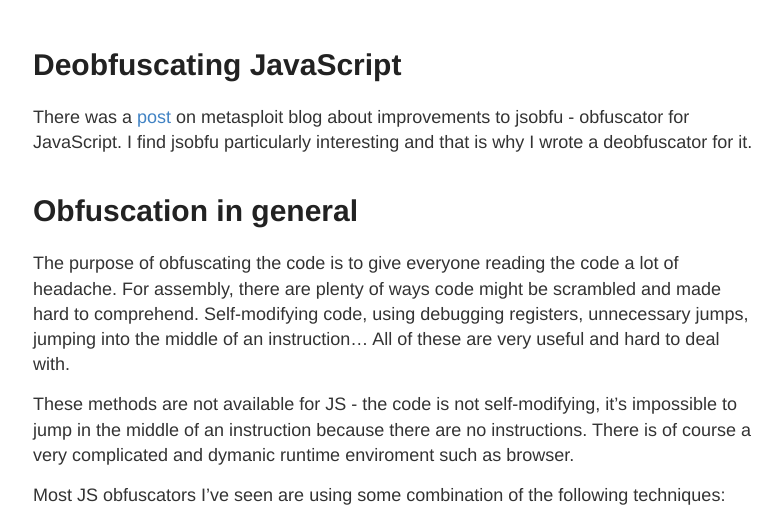
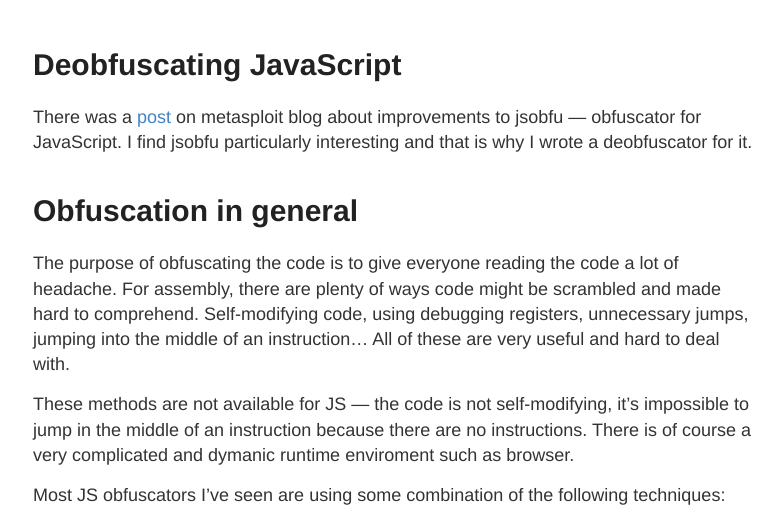
Before and after one commit to m1el/m1el.github.io, a Jekyll site: the page built from _posts/2015-03-23-jsdeobfuscate.md, in a window 1280 px wide and 900 px high. Shown: the part 122-629 px from the top of the window, without its empty margins (247-1030 px from the left). Built offline with Jekyll 4.4.1, drawn with Linux system fonts in a browser that asks for light colours; Markdown is read by kramdown in place of the engine named in the settings.

Commit message:
added typographic dashes

```diff
--- a/_posts/2015-03-23-jsdeobfuscate.md
+++ b/_posts/2015-03-23-jsdeobfuscate.md
@@ -5,7 +5,7 @@ date: 2015-03-23 04:08
 ---
 
 There was a [post][1] on metasploit blog about improvements to
-jsobfu - obfuscator for JavaScript.  I find jsobfu particularly interesting
+jsobfu — obfuscator for JavaScript.  I find jsobfu particularly interesting
 and that is why I wrote a deobfuscator for it.
 
 <!-- more -->
@@ -17,7 +17,7 @@ For assembly, there are plenty of ways code might be scrambled and made hard to
 Self-modifying code, using debugging registers, unnecessary jumps, jumping into
 the middle of an instruction...  All of these are very useful and hard to deal with.
 
-These methods are not available for JS - the code is not self-modifying,
+These methods are not available for JS — the code is not self-modifying,
 it's impossible to jump in the middle of an instruction because there are no instructions.
 There is of course a very complicated and dymanic runtime enviroment such as browser.
 
```
